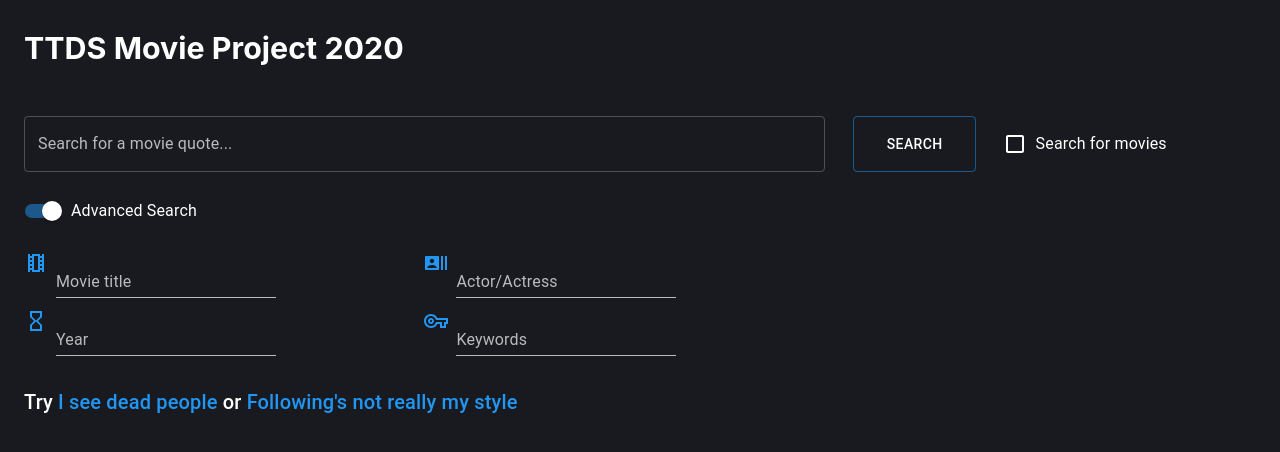
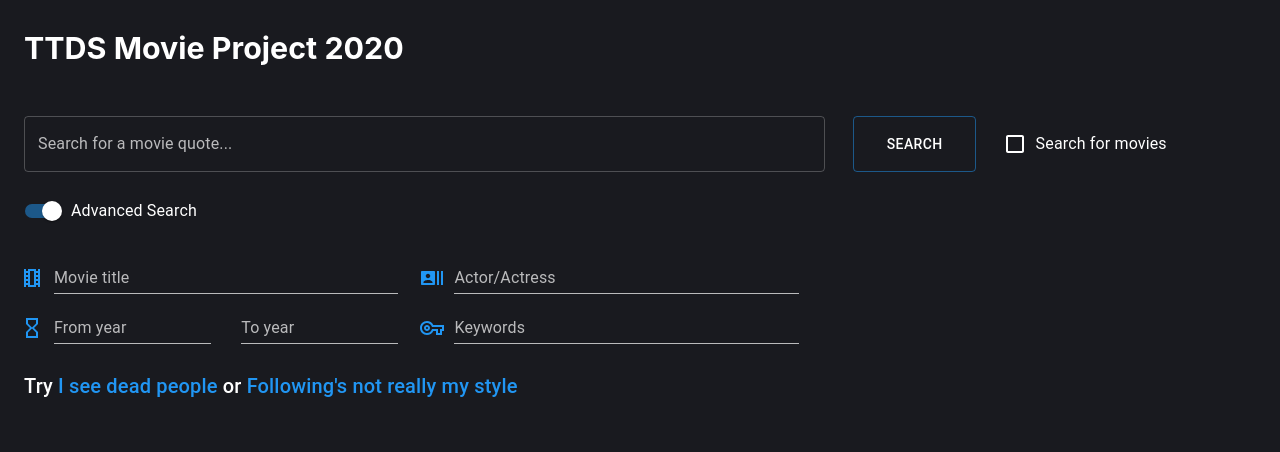
Before and after one commit to marinapts/ttds_movie_search, a React (Create React App) app in the folder gui/: page / in a window 1280 px wide. Both pictures are taken after a click on the label "Advanced Search". Shown: the top 452 px of the page. Built offline with nearby package versions, Linux system fonts and the light colour scheme.

Commit message:
Year is split into 2 fields "from" and "to"

```diff
--- a/gui/src/App.js
+++ b/gui/src/App.js
@@ -37,7 +37,6 @@ export default class App extends Component {
 
   performSearch = (data, isMovieSearch) => {
     const { query, movieTitle, actor, year, keywords } = data
-    console.log(isMovieSearch ? 'MOVIE SEARCH ': 'QUOTE SEARCH ')
 
     this.setState({ loading: true }, async () => {
       try {
--- a/gui/src/components/advancedSearch/AdvancedSearch.js
+++ b/gui/src/components/advancedSearch/AdvancedSearch.js
@@ -9,11 +9,26 @@ import RecentActorsIcon from '@material-ui/icons/RecentActors'
 import './advancedSearch.scss'
 
 export default class AdvancedSearch extends Component {
+  constructor(props) {
+    super(props)
+    this.state = {
+      fromYear: '',
+      toYear: '',
+      year: ''
+    }
+  }
+
+  onHandleYearChange = (field, value) => this.setState({ [field]: value })
+
   onHandleChange = (field, value) => {
+    if (field === 'year') {
+      value = `${this.state.fromYear}-${this.state.toYear}`
+    }
     this.props.onAdvancedSearchChange(field, value)
   }
 
   render() {
+    const { fromYear, toYear } = this.state
     const { enableAdvancedSearch, data } = this.props
 
     return(
@@ -21,30 +36,35 @@ export default class AdvancedSearch extends Component {
         <div className="adv-search">
           <div className="adv-search-container">
             <Grid container spacing={1} alignItems="space-between" className="adv-search-item">
-              <Grid item><TheatersOutlinedIcon color="primary" /></Grid>
-              <Grid item>
-                <TextField value={data.movieTitle} label="Movie title" onChange={e => this.onHandleChange('movieTitle', e.target.value)} />
-              </Grid>
+              <TheatersOutlinedIcon className="adv-search-icon" color="primary" />
+              <TextField className="adv-search-input" value={data.movieTitle} label="Movie title" onChange={e => this.onHandleChange('movieTitle', e.target.value)} />
             </Grid>
             <Grid container spacing={1} alignItems="space-between" className="adv-search-item">
-              <Grid item><RecentActorsIcon color="primary" /></Grid>
-              <Grid item>
-                <TextField value={data.actor} label="Actor/Actress" onChange={e => this.onHandleChange('actor', e.target.value)} />
-              </Grid>
+              <RecentActorsIcon className="adv-search-icon" color="primary" />
+              <TextField className="adv-search-input" value={data.actor} label="Actor/Actress" onChange={e => this.onHandleChange('actor', e.target.value)} />
             </Grid>
           </div>
           <div className="adv-search-container">
             <Grid container spacing={1} alignItems="space-between" className="adv-search-item">
-              <Grid item><HourglassEmptyOutlinedIcon color="primary" /></Grid>
-              <Grid item>
-                <TextField value={data.year} label="Year" onChange={e => this.onHandleChange('year', e.target.value)} />
-              </Grid>
+              <HourglassEmptyOutlinedIcon className="adv-search-icon" color="primary" />
+              <div className="year">
+                <TextField
+                  className="adv-search-input year-input"
+                  value={fromYear} label="From year"
+                  onChange={e => this.onHandleYearChange('fromYear', e.target.value)}
+                  onBlur={e => setTimeout(() => this.onHandleChange('year', this.state.year), 0.5)}
+                />
+                <TextField
+                  className="adv-search-input year-input"
+                  value={toYear} label="To year"
+                  onChange={e => this.onHandleYearChange('toYear', e.target.value)}
+                  onBlur={e => this.onHandleChange('year', this.state.year)}
+                />
+              </div>
             </Grid>
              <Grid container spacing={1} alignItems="space-between" className="adv-search-item">
-                <Grid item><VpnKeyOutlinedIcon color="primary" /></Grid>
-                <Grid item>
-                  <TextField value={data.keywords} label="Keywords" onChange={e => this.onHandleChange('keywords', e.target.value)} />
-                </Grid>
+                <VpnKeyOutlinedIcon className="adv-search-icon" color="primary" />
+                <TextField className="adv-search-input" value={data.keywords} label="Keywords" onChange={e => this.onHandleChange('keywords', e.target.value)} />
               </Grid>
           </div>
         </div>
--- a/gui/src/components/advancedSearch/advancedSearch.scss
+++ b/gui/src/components/advancedSearch/advancedSearch.scss
@@ -8,8 +8,35 @@
     justify-content: space-between;
     margin-bottom: 10px;
 
-    &.adv-search-item {
-      min-width: 100%;
+    .adv-search-item {
+      display: flex;
+      flex-direction: row;
+      justify-content: space-between;
+    }
+
+    .adv-search-input {
+      flex: 1 0 auto;
+      padding-right: 30px;
+    }
+
+    .adv-search-icon {
+      padding-top: 20px;
+      padding-right: 10px;
+    }
+
+    .year {
+      display: flex;
+      flex-direction: row;
+      justify-content: space-between;
+      flex: 1;
+    }
+
+    .year-input {
+      flex: 1 1 auto;
+    }
+
+    p {
+      color: white;
     }
   }
 }
--- a/gui/src/components/movieCard/MovieCard.js
+++ b/gui/src/components/movieCard/MovieCard.js
@@ -14,7 +14,7 @@ export default class MovieCard extends React.Component {
   render() {
     let { full_quote, title, character_name, categories, plotKeywords } = this.props
     // const keywords = plotKeywords.length > 5 ? plotKeywords.slice(0, 5) : plotKeywords
-    const truncatedQuote = full_quote.length > QUOTE_LIMIT ? `${full_quote.substr(0, QUOTE_LIMIT)}...` : full_quote
+    const truncatedQuote = full_quote && full_quote.length > QUOTE_LIMIT ? `${full_quote.substr(0, QUOTE_LIMIT)}...` : full_quote
 
     return (
       <div>
--- a/gui/src/components/searchInput/SearchInput.js
+++ b/gui/src/components/searchInput/SearchInput.js
@@ -15,14 +15,17 @@ export default class SearchInput extends Component {
       movieTitle: '',
       actor: '',
       year: '',
+      fromYear: '',
+      toYear: '',
       keywords: '',
       enableAdvancedSearch: false,
-      movieSearchEnabled: false
+      movieSearchEnabled: false,
+      invalidMessage: ''
     }
   }
 
   componentDidMount() {
-    this.setState({ showErrorMsg: false })
+    this.setState({ showErrorMsg: false, invalidMessage: '' })
   }
 
   onSearchChange = e => {
@@ -35,7 +38,33 @@ export default class SearchInput extends Component {
 
   toggleAdvancedSearch = () => this.setState({ enableAdvancedSearch: !this.state.enableAdvancedSearch })
 
-  onAdvancedSearchChange = (field, value) => this.setState({ [field]: value })
+  onAdvancedSearchChange = (field, value) => {
+    let invalidMessage = ''
+
+    if (field === 'year') {
+      let [fromYear, toYear] = value.split('-')
+      fromYear = parseInt(fromYear)
+      toYear = parseInt(toYear)
+
+      if ((fromYear.length && isNaN(fromYear)) || (toYear.length && isNaN(toYear))) {
+        invalidMessage = 'Year should be a number in the range 1900-2020'
+      } else {
+        if (fromYear && toYear) {
+          value = `${fromYear}-${toYear}`
+          if (fromYear > toYear || fromYear < 1900 || toYear > 2020) {
+            invalidMessage = 'Invalid year range'
+          }
+        } else if (!fromYear && !toYear) {
+          value = ''
+        } else if (!fromYear && toYear) {
+          value = `1900-${toYear}`
+        } else if (fromYear && !toYear) {
+          value = `${fromYear}-2020`
+        }
+      }
+    }
+    this.setState({ [field]: value, invalidMessage })
+  }
 
   /**
    * Select between a quote search or movie search
@@ -67,7 +96,7 @@ export default class SearchInput extends Component {
   }
 
   render() {
-    const { enableAdvancedSearch, movieTitle, actor, year, keywords, movieSearchEnabled } = this.state
+    const { enableAdvancedSearch, movieTitle, actor, year, keywords, movieSearchEnabled, invalidMessage } = this.state
     const { showErrorMsg, showExamples } = this.props
     const advancedSearchData = { movieTitle, actor, year, keywords }
 
@@ -123,6 +152,7 @@ export default class SearchInput extends Component {
             data={advancedSearchData}
             onAdvancedSearchChange={this.onAdvancedSearchChange}
           />
+          {invalidMessage.length ? <Typography variant="body1" className="error-message">{invalidMessage}</Typography> : ''}
         </form>
 
 
--- a/gui/src/components/searchInput/searchInput.scss
+++ b/gui/src/components/searchInput/searchInput.scss
@@ -25,6 +25,11 @@
   color: red;
 }
 
+.error-message {
+  color: red;
+  padding-bottom: 10px;
+}
+
 h6, span {
  color: white;
 }
```
